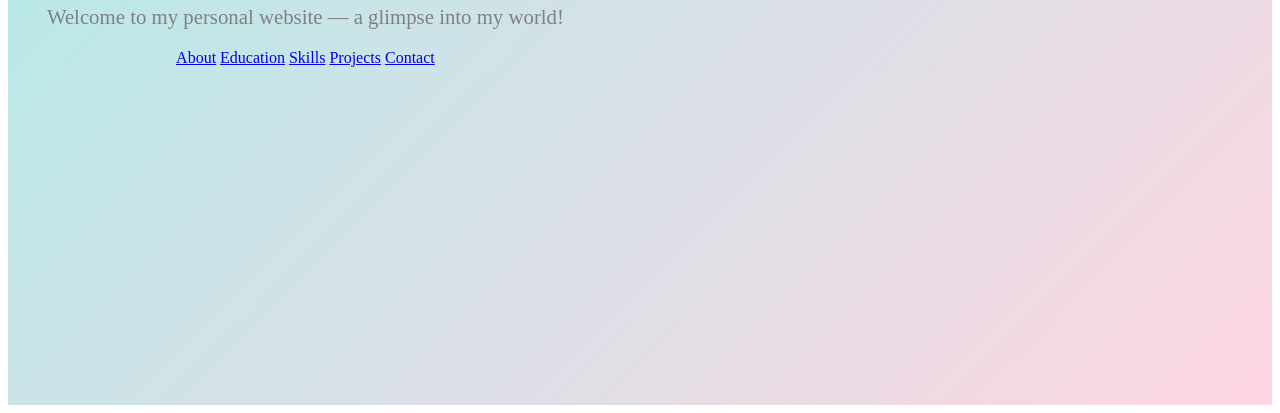
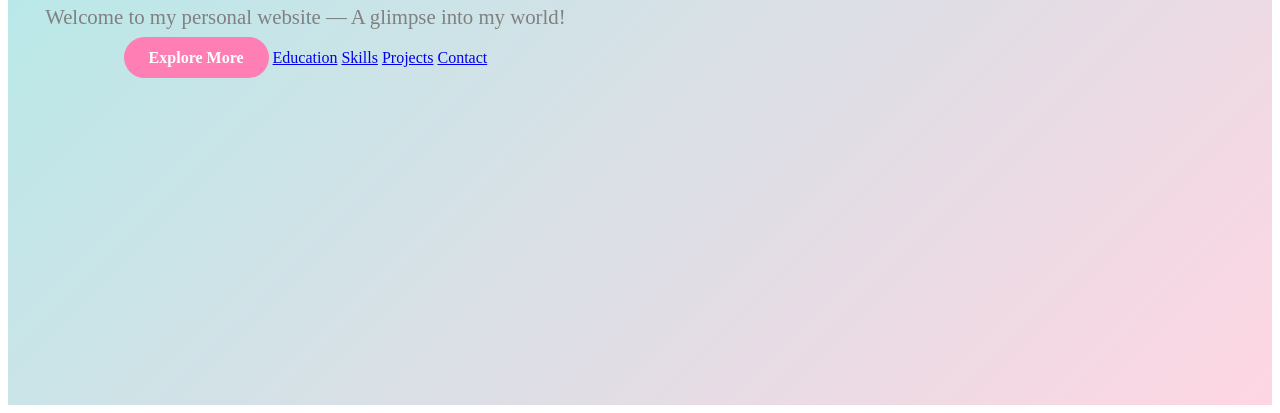
Before and after one commit to Anshika-av/anshika-personal-site, a plain HTML site: page Anshika's portfolio/index.html in a window 1280 px wide. Shown: the part 443-856 px from the top of the page. Drawn offline with Linux system fonts and the light colour scheme.

Commit message:
Added hero banner section and background gradient

```diff
--- a/Anshika's portfolio/index.html
+++ b/Anshika's portfolio/index.html
@@ -11,9 +11,9 @@
     <header class="hero">
     <div class="hero-content">
     <h1>Welcome to my Personal Site</h1>
-    <p>Welcome to my personal website — a glimpse into my world!</p>
+    <p>Welcome to my personal website — A glimpse into my world!</p>
     <nav>
-        <a href="#about">About</a>
+        <a href="#about" class="btn">Explore More</a>
         <a href="#education">Education</a>
         <a href="#skills">Skills</a>
         <a href="#projects">Projects</a>
--- a/Anshika's portfolio/style.css
+++ b/Anshika's portfolio/style.css
@@ -15,3 +15,14 @@
   font-size: 1.3rem;
   margin-bottom: 20px;
 }
+.btn {
+  background-color: #ff7eb3;
+  color: white;
+  padding: 12px 25px;
+  border-radius: 25px;
+  font-weight: 600;
+  text-decoration: none;
+}
+btn:hover{
+    background-color:aqua;
+}
```
